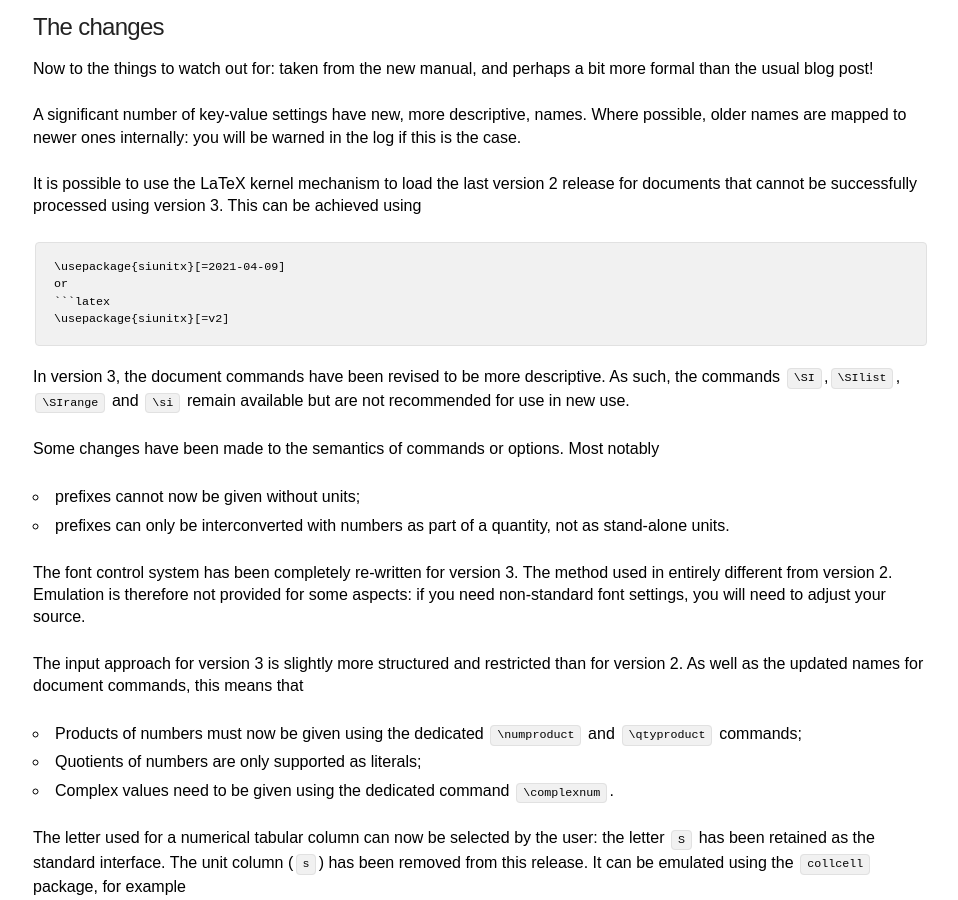
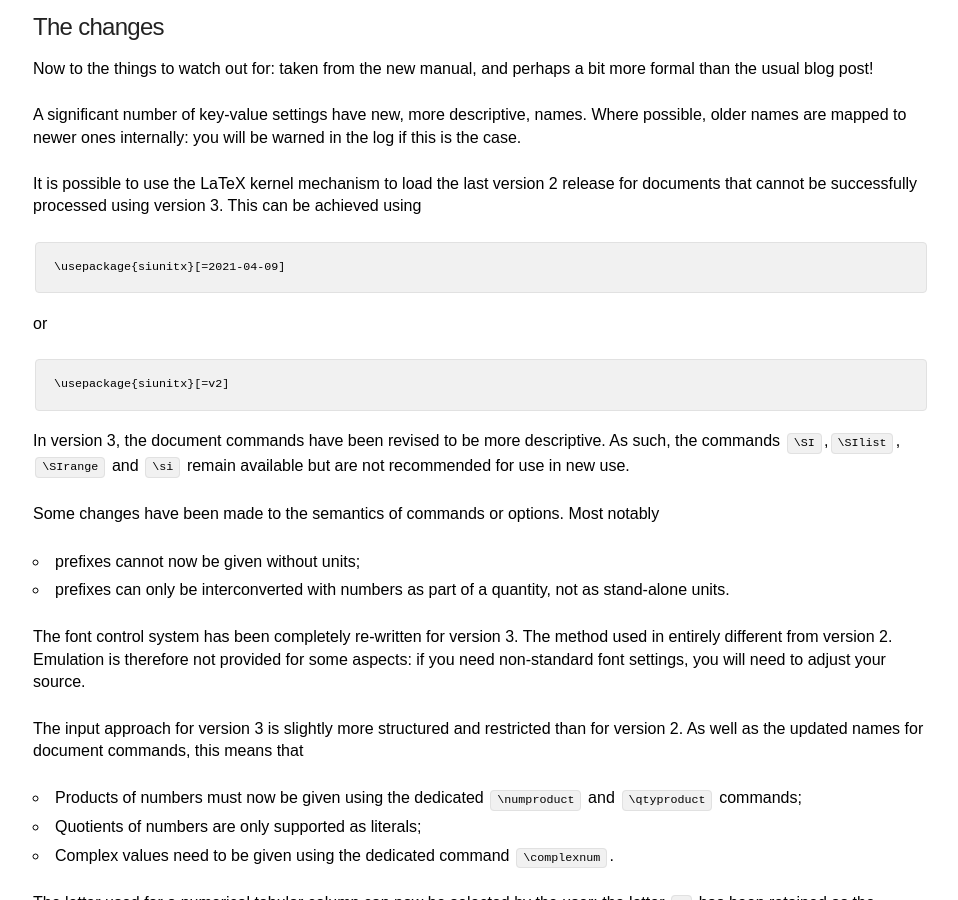
Before and after one commit to josephwright/josephwright.github.io, a Jekyll site: the page built from _posts/2021-05-17-siunitx-v3.md, in a window 1280 px wide and 900 px high, scrolled down 717 px. Shown: the whole window, without its empty margins (159-1117 px from the left). Built offline with Jekyll 4.4.1, drawn with Linux system fonts in a browser that asks for light colours.

Commit message:
Missing mark-up added

````diff
--- a/_posts/2021-05-17-siunitx-v3.md
+++ b/_posts/2021-05-17-siunitx-v3.md
@@ -50,8 +50,9 @@ warned in the log if this is the case.
 It is possible to use the LaTeX kernel mechanism to load the last version 2
 release for documents that cannot be successfully processed using version 3.
 This can be achieved using
+```latex
+\usepackage{siunitx}[=2021-04-09]
 ```
-\usepackage{siunitx}[=2021-04-09]
 or
 ```latex
 \usepackage{siunitx}[=v2]
````
